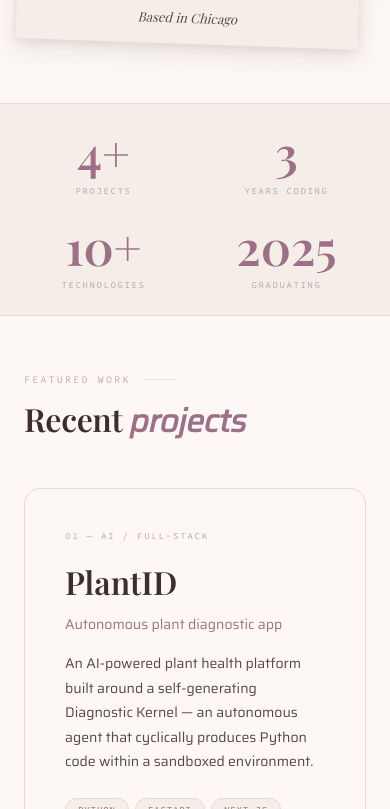
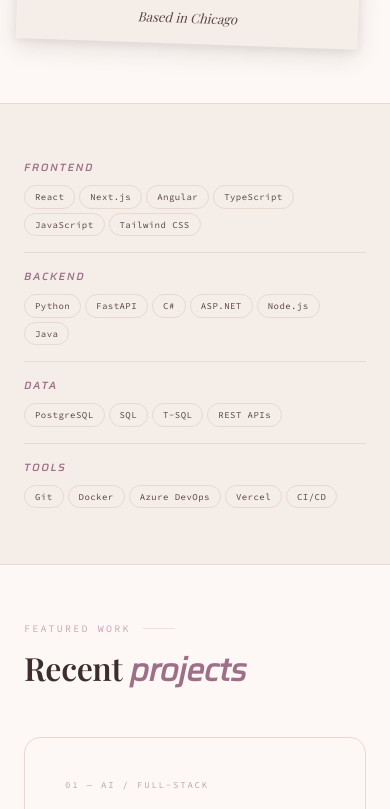
Before and after one commit to Lucy-Bernard/lucybernard-pf, a React (Vite) app: page / in a window 390 px wide. Shown: the part 915-1724 px from the top of the page. Built offline with nearby package versions, Linux system fonts and the light colour scheme; no server answers; a web font is replaced by a local one.

Commit message:
Summary: - updated dashboard skills section - removed stats from dashboard

```diff
--- a/src/app/pages/Dashboard.jsx
+++ b/src/app/pages/Dashboard.jsx
@@ -6,7 +6,7 @@ export default function Dashboard() {
     {
       id: "plantid",
       index: "01 — AI / Full-Stack",
-      title: "PlantID",
+      title: "LeafLine",
       subtitle: "Autonomous plant diagnostic app",
       description:
         "An AI-powered plant health platform built around a self-generating Diagnostic Kernel — an autonomous agent that cyclically produces Python code within a sandboxed environment.",
@@ -41,31 +41,76 @@ export default function Dashboard() {
               View My Work <i className="fa-solid fa-arrow-right"></i>
             </Link>
           </div>
-          <div className="dashboard-hero-image ">
+          <div className="dashboard-hero-image">
             <img src={profileImage} alt="Lucy Bernard" />
             <div className="dashboard-hero-badge">Based in Chicago</div>
           </div>
         </div>
       </section>
 
-      {/* STATS */}
-      <section className="dashboard-stats">
-        <div className="dashboard-stats-grid">
-          <div className="dashboard-stat">
-            <div className="dashboard-stat-value">4+</div>
-            <div className="dashboard-stat-label">Projects</div>
-          </div>
-          <div className="dashboard-stat">
-            <div className="dashboard-stat-value">3</div>
-            <div className="dashboard-stat-label">Years Coding</div>
-          </div>
-          <div className="dashboard-stat">
-            <div className="dashboard-stat-value">10+</div>
-            <div className="dashboard-stat-label">Technologies</div>
-          </div>
-          <div className="dashboard-stat">
-            <div className="dashboard-stat-value">2025</div>
-            <div className="dashboard-stat-label">Graduating</div>
+      {/* SKILLS */}
+      <section className="dashboard-skills">
+        <div className="dashboard-skills-inner">
+          <div className="dashboard-skills-container">
+            <div className="dashboard-skills-group">
+              <div className="dashboard-skills-heading">
+                <em>Frontend</em>
+              </div>
+              <div className="dashboard-skills-chips">
+                {[
+                  "React",
+                  "Next.js",
+                  "Angular",
+                  "TypeScript",
+                  "JavaScript",
+                  "Tailwind CSS",
+                ].map((skill) => (
+                  <span key={skill} className="dashboard-skill-chip">
+                    {skill}
+                  </span>
+                ))}
+              </div>
+            </div>
+            <div className="dashboard-skills-group">
+              <div className="dashboard-skills-heading">
+                <em>Backend</em>
+              </div>
+              <div className="dashboard-skills-chips">
+                {["Python", "FastAPI", "C#", "ASP.NET", "Node.js", "Java"].map(
+                  (skill) => (
+                    <span key={skill} className="dashboard-skill-chip">
+                      {skill}
+                    </span>
+                  ),
+                )}
+              </div>
+            </div>
+            <div className="dashboard-skills-group">
+              <div className="dashboard-skills-heading">
+                <em>Data</em>
+              </div>
+              <div className="dashboard-skills-chips">
+                {["PostgreSQL", "SQL", "T-SQL", "REST APIs"].map((skill) => (
+                  <span key={skill} className="dashboard-skill-chip">
+                    {skill}
+                  </span>
+                ))}
+              </div>
+            </div>
+            <div className="dashboard-skills-group">
+              <div className="dashboard-skills-heading">
+                <em>Tools</em>
+              </div>
+              <div className="dashboard-skills-chips">
+                {["Git", "Docker", "Azure DevOps", "Vercel", "CI/CD"].map(
+                  (skill) => (
+                    <span key={skill} className="dashboard-skill-chip">
+                      {skill}
+                    </span>
+                  ),
+                )}
+              </div>
+            </div>
           </div>
         </div>
       </section>
--- a/src/app/pages/Projects.jsx
+++ b/src/app/pages/Projects.jsx
@@ -13,7 +13,7 @@ export default function Projects() {
       title: "LeafLine",
       subtitle: "Autonomous plant diagnostic app",
       description:
-        "Built for a real problem: Plant owners who have a difficult time taking care of their plants. Plant.id is a third-party API that handles species identification — LeafLine takes it further with autonomous diagnosis and AI chat. The core is a self-generating Diagnostic Kernel — an autonomous agent that cyclically produces Python code within a sandboxed environment to identify root causes across up to 20 diagnostic cycles. FastAPI backend on Render, Next.js frontend on Vercel, PostgreSQL via Supabase.",
+        "Built for a real problem: Plant owners who have a difficult time taking care of their plants. Plant.id is a third-party API that handles species identification — LeafLine takes it further with autonomous diagnosis and AI chat. The core is a self-generating Diagnostic Kernel — an autonomous agent that cyclically produces Python code within a sandboxed environment to identify root causes across up to 20 diagnostic cycles. FastAPI backend on Render, Next.js frontend on Vercel, PsostgreSQL via Supabase.",
       tags: [
         { label: "Python", type: "t-primary" },
         { label: "FastAPI", type: "t-primary" },
@@ -30,7 +30,7 @@ export default function Projects() {
         { value: "AI", label: "Code Gen" },
       ],
       footer: "Lucy Bernard · 2024",
-      dataTags: "python javascript sql ai",
+      dataTags: "python nextjs react sql ai",
       className: "card--plantid",
     },
     {
@@ -49,7 +49,7 @@ export default function Projects() {
         { label: "MVC", type: "t-accent" },
       ],
       footer: "Lucy Bernard · 2024",
-      dataTags: "javascript sql",
+      dataTags: "nextjs react sql",
       className: "card--g8",
     },
     {
@@ -94,12 +94,16 @@ export default function Projects() {
     { label: "Python", value: "python" },
     { label: "Java", value: "java" },
     { label: "JavaScript", value: "javascript" },
+    { label: "React", value: "react" },
+    { label: "Next.js", value: "nextjs" },
     { label: "SQL / DB", value: "sql" },
     { label: "UI / UX", value: "ux" },
   ];
   const filteredProjects = projectsData.filter((project) => {
     if (activeFilter === "all") return true;
-    return project.dataTags.includes(activeFilter);
+    // Split tags into array and check for exact match
+    const tags = project.dataTags.split(/\s+/);
+    return tags.includes(activeFilter);
   });
   return (
     <>
--- a/src/app/pages/Resume.jsx
+++ b/src/app/pages/Resume.jsx
@@ -41,27 +41,16 @@ export default function Resume() {
             </div>
             <ul className="resume-experience-list-items">
               <li>
-                Developed a visibility feature with frontend-Angular and
-                endpoints that shows users which sections contain data,
-                enhancing UI and improving content management using UI feedback.
+                Designed and built full-stack data visibility feature including backend API endpoints and frontend Angular components reducing user navigation time.
               </li>
               <li>
-                Optimized query efficiency by establishing critical data entry
-                workflows and resolving data formatting issues in faster page
-                loads and improved user experience.
+                Developed RESTful APIs and optimized backend services, improving application performance and response times.
               </li>
               <li>
-                Enhanced user interface usability by fixing critical bugs in
-                data entry workflows and improving error handling with clear,
-                actionable error messages.
+                Enhanced product reliability by fixing critical bugs and implementing improved error handling across distributed system components.
               </li>
               <li>
-                Participated in thorough code reviews, daily standups, and
-                sprint planning meetings as part of an Agile development team.
-              </li>
-              <li>
-                Used Git and GitHub for version control and collaborative
-                development workflows.
+                Collaborated with cross-functional Agile development team through code reviews, daily standups, and sprint planning, and contributed to CI/CD workflows by deploying code through automated build and release pipelines in Azure DevOps.
               </li>
             </ul>
           </div>
--- a/src/styles/dashboard.css
+++ b/src/styles/dashboard.css
@@ -77,14 +77,13 @@
 .dashboard-hero-image {
   position: relative;
   aspect-ratio: 3.5 / 5;
-  /* background: var(--paper); */
   background: var(--paper-dark);
-  padding: 16px 16px 52px 16px; /* Polaroid frame: larger bottom padding */
+  padding: 16px 16px 52px 16px;
   border-radius: 0px;
   box-shadow:
     0 2px 8px rgba(61, 46, 46, 0.08),
     0 8px 24px rgba(61, 46, 46, 0.12);
-  transform: rotate(2deg); /* Slight tilt for that authentic photo feel */
+  transform: rotate(2deg);
   transition:
     transform 0.3s var(--ease),
     box-shadow 0.3s var(--ease);
@@ -117,40 +116,68 @@
   text-align: center;
 }
 
-/* ── STATS BAR ── */
-.dashboard-stats {
+/* ── SKILLS SECTION ── */
+.dashboard-skills {
   background: var(--paper-dark);
   border-bottom: 1px solid var(--border);
-  padding: 32px 64px;
+  padding: 25px 64px;
 }
 
-.dashboard-stats-grid {
+.dashboard-skills-inner {
   max-width: 1200px;
   margin: 0 auto;
+}
+
+.dashboard-skills-container {
   display: grid;
   grid-template-columns: repeat(4, 1fr);
-  gap: 40px;
+  gap: 35px;
 }
 
-.dashboard-stat {
-  text-align: center;
+.dashboard-skills-group {
+  display: flex;
+  flex-direction: column;
+  gap: 14px;
+  padding-right: 32px;
+  border-right: 1px solid var(--border);
 }
 
-.dashboard-stat-value {
-  font-family: var(--font-display);
-  font-size: 48px;
-  font-weight: 600;
-  color: var(--sage-dim);
-  line-height: 1;
-  margin-bottom: 8px;
+.dashboard-skills-group:last-child {
+  border-right: none;
+  padding-right: 0;
 }
 
-.dashboard-stat-label {
+.dashboard-skills-heading {
   font-family: var(--font-mono);
-  font-size: 9px;
-  letter-spacing: 0.18em;
+  font-size: 11px;
+  letter-spacing: 0.2em;
   text-transform: uppercase;
-  color: var(--ink-faint);
+  color: var(--sage-dim);
+  font-weight: 600;
+}
+
+.dashboard-skills-chips {
+  display: flex;
+  flex-wrap: wrap;
+  gap: 6px;
+}
+
+.dashboard-skill-chip {
+  font-family: var(--font-mono);
+  font-size: 10px;
+  letter-spacing: 0.05em;
+  padding: 6px 14px;
+  border-radius: 100px;
+  border: 1px solid var(--border);
+  color: var(--ink-soft);
+  background: var(--paper-dark);
+  transition: all 0.2s;
+}
+
+.dashboard-skill-chip:hover {
+  border-color: var(--sage-dim);
+  color: var(--sage-dim);
+  background: var(--paper-dark);
 }
 
 /* ── FEATURED PROJECTS ── */
@@ -390,17 +417,43 @@
 
   .dashboard-hero-image {
     max-width: 360px;
-
     margin: 0 auto;
   }
 
-  .dashboard-stats {
-    padding: 24px;
+  .dashboard-skills {
+    padding: 56px 24px;
   }
 
-  .dashboard-stats-grid {
-    grid-template-columns: repeat(2, 1fr);
-    gap: 24px;
+  .dashboard-skills-container {
+    grid-template-columns: 1fr;
+    gap: 16px;
+  }
+
+  .dashboard-skills-group {
+    padding-right: 0;
+    border-right: none;
+    padding-bottom: 16px;
+    border-bottom: 1px solid var(--border);
+    gap: 8px;
+  }
+
+  .dashboard-skills-group:last-child {
+    border-bottom: none;
+    padding-bottom: 0;
+  }
+
+  .dashboard-skills-heading {
+    font-size: 10px;
+    margin-bottom: 2px;
+  }
+
+  .dashboard-skills-chips {
+    gap: 4px;
+  }
+
+  .dashboard-skill-chip {
+    font-size: 9px;
+    padding: 4px 10px;
   }
 
   .dashboard-featured,
```
